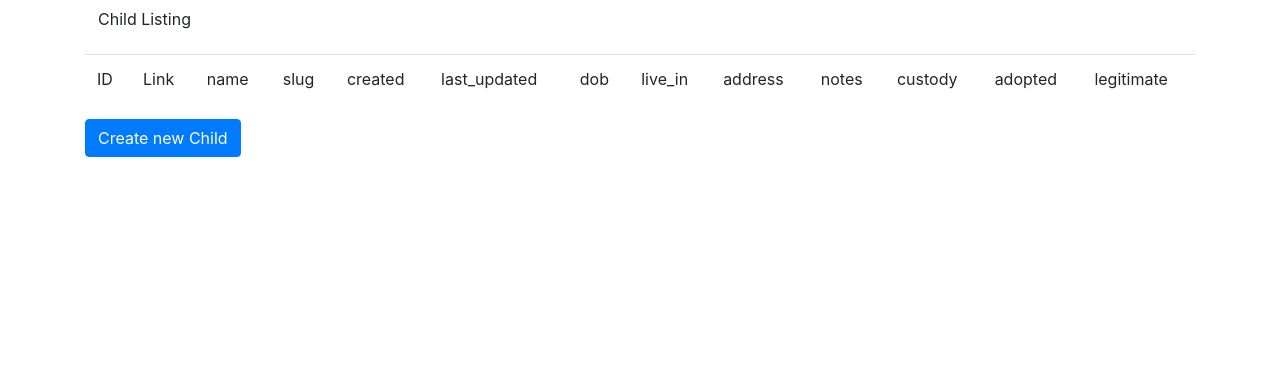
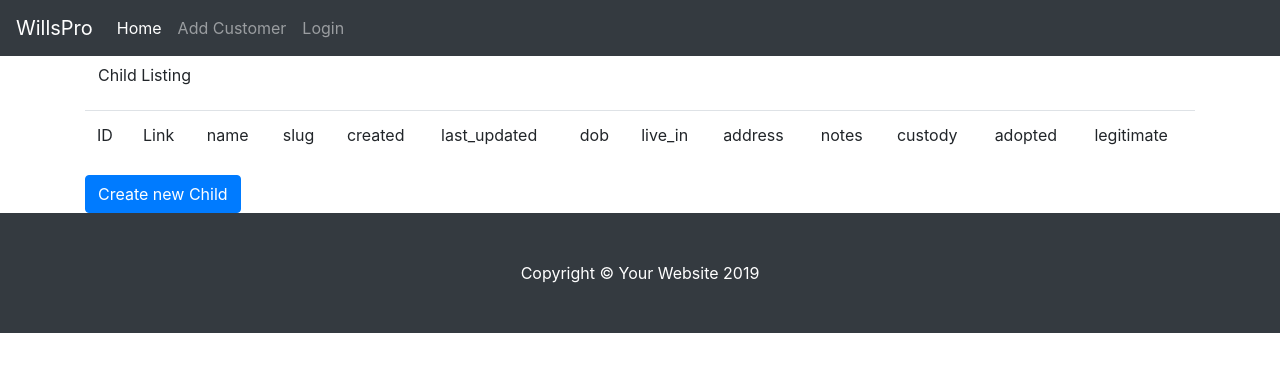
Before and after one commit to ruqaiya/wills, a Django app: page /client/child/ in a window 1280 px wide. Shown: the top 372 px of the page. Run offline with Django 3.2, Linux system fonts and the light colour scheme; data that the repository does not hold is empty; some libraries are stand-ins or nearby versions.

Commit message:
frontend inti

```diff
--- a/wills/templates/base.html
+++ b/wills/templates/base.html
@@ -1,24 +1,76 @@
-<!doctype html>
+{% load static %}
+<!DOCTYPE html>
 <html lang="en">
   <head>
     <!-- Required meta tags -->
     <meta charset="utf-8">
     <meta name="viewport" content="width=device-width, initial-scale=1, shrink-to-fit=no">
+    <meta name="description" content="">
+    <meta name="author" content="">
 
     <!-- Bootstrap CSS -->
-    <link rel="stylesheet" href="https://stackpath.bootstrapcdn.com/bootstrap/4.2.1/css/bootstrap.min.css" integrity="sha384-GJzZqFGwb1QTTN6wy59ffF1BuGJpLSa9DkKMp0DgiMDm4iYMj70gZWKYbI706tWS" crossorigin="anonymous">
+    <link rel="stylesheet" href="https://stackpath.bootstrapcdn.com/bootstrap/4.3.0/css/bootstrap.min.css" />
 
-    <title>{% block title %}{% endblock %}</title>
+    <title>WillsPro - {% block title %}{% endblock %}</title>
   </head>
+
   <body>
-  	<div class="container">
-  		{% block content %}Replace this.{% endblock %}
+
+    <!-- Navigation -->
+    <nav class="navbar navbar-dark bg-dark navbar-expand-lg">
+      <a class="navbar-brand" href="#">WillsPro</a>
+      <button class="navbar-toggler" type="button" data-toggle="collapse" data-target="#navbarSupportedContent" aria-controls="navbarSupportedContent" aria-expanded="false" aria-label="Toggle navigation">
+        <span class="navbar-toggler-icon"></span>
+      </button>
+
+      <div class="collapse navbar-collapse" id="navbarSupportedContent">
+        <ul class="navbar-nav mr-auto">
+          <li class="nav-item active">
+            <a class="nav-link" href="{% url 'home' %}">Home <span class="sr-only">(current)</span></a>
+          </li>
+          <li class="nav-item">
+            <a class="nav-link" href="{% url 'client_client_create' %}">Add Customer</a>
+          </li>
+          <li class="nav-item">
+            <a class="nav-link" href="{% url 'login' %}">Login</a>
+          </li>
+          <!-- <li class="nav-item dropdown">
+            <a class="nav-link dropdown-toggle" href="#" id="navbarDropdown" role="button" data-toggle="dropdown" aria-haspopup="true" aria-expanded="false">
+              Dropdown
+            </a>
+            <div class="dropdown-menu" aria-labelledby="navbarDropdown">
+              <a class="dropdown-item" href="#">Action</a>
+              <a class="dropdown-item" href="#">Another action</a>
+              <div class="dropdown-divider"></div>
+              <a class="dropdown-item" href="#">Something else here</a>
+            </div>
+          </li> -->
+          <!-- <li class="nav-item">
+            <a class="nav-link disabled" href="#">Disabled</a>
+          </li> -->
+        </ul>
+        <!-- <form class="form-inline my-2 my-lg-0">
+          <input class="form-control mr-sm-2" type="search" placeholder="Search" aria-label="Search">
+          <button class="btn btn-outline-success my-2 my-sm-0" type="submit">Search</button>
+        </form> -->
+      </div>
+    </nav>
+
+    <div class="container">
+  	{% block content %}Replace this.{% endblock %}
   	</div>
+
+    <!-- Footer -->
+    <footer class="py-5 bg-dark">
+      <div class="container">
+        <p class="m-0 text-center text-white">Copyright &copy; Your Website 2019</p>
+      </div>
+    </footer>
 
     <!-- Optional JavaScript -->
     <!-- jQuery first, then Popper.js, then Bootstrap JS -->
     <script src="https://code.jquery.com/jquery-3.3.1.slim.min.js" integrity="sha384-q8i/X+965DzO0rT7abK41JStQIAqVgRVzpbzo5smXKp4YfRvH+8abtTE1Pi6jizo" crossorigin="anonymous"></script>
     <script src="https://cdnjs.cloudflare.com/ajax/libs/popper.js/1.14.6/umd/popper.min.js" integrity="sha384-wHAiFfRlMFy6i5SRaxvfOCifBUQy1xHdJ/yoi7FRNXMRBu5WHdZYu1hA6ZOblgut" crossorigin="anonymous"></script>
-    <script src="https://stackpath.bootstrapcdn.com/bootstrap/4.2.1/js/bootstrap.min.js" integrity="sha384-B0UglyR+jN6CkvvICOB2joaf5I4l3gm9GU6Hc1og6Ls7i6U/mkkaduKaBhlAXv9k" crossorigin="anonymous"></script>
+    <script src="https://stackpath.bootstrapcdn.com/bootstrap/4.3.0/js/bootstrap.min.js" integrity="sha384-B0UglyR+jN6CkvvICOB2joaf5I4l3gm9GU6Hc1og6Ls7i6U/mkkaduKaBhlAXv9k" crossorigin="anonymous"></script>
   </body>
 </html>
--- a/wills/wills/settings.py
+++ b/wills/wills/settings.py
@@ -135,3 +135,7 @@ USE_TZ = True
 # https://docs.djangoproject.com/en/2.1/howto/static-files/
 
 STATIC_URL = '/static/'
+
+STATICFILES_DIRS = (
+    os.path.join(BASE_DIR, "static"),
+)
--- a/wills/wills/views.py
+++ b/wills/wills/views.py
@@ -1,5 +1,6 @@
 from django.http import HttpResponse
-
+from django.shortcuts import render, render_to_response
+from django.template import RequestContext
 
 def home(request):
-    return HttpResponse("Hello, world. Home page!!!")
+    return render(request, 'home.html')
```
Also changed, not shown: wills/client/templates/client/newClient.html (added, +15 -0 lines), wills/static/css/full-width-pics.css (added, +16 -0 lines), wills/templates/home.html (added, +35 -0 lines), wills/client/forms.py (line endings or trailing spaces).
